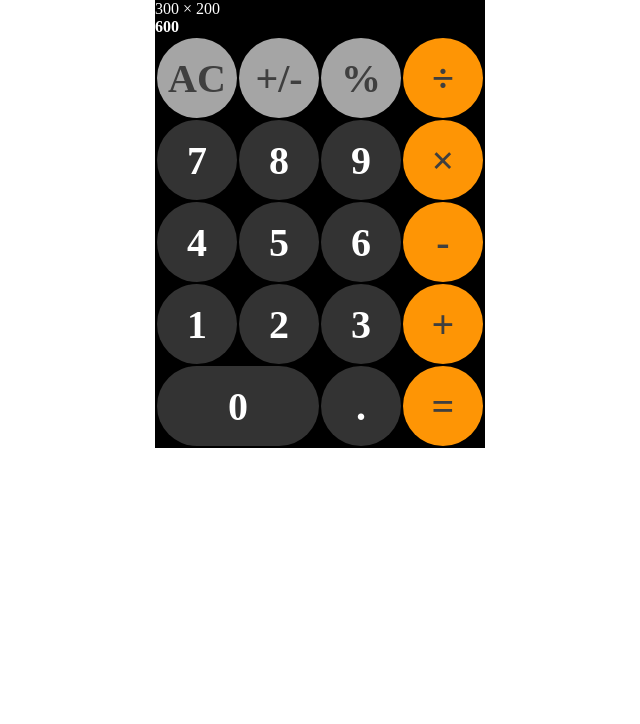
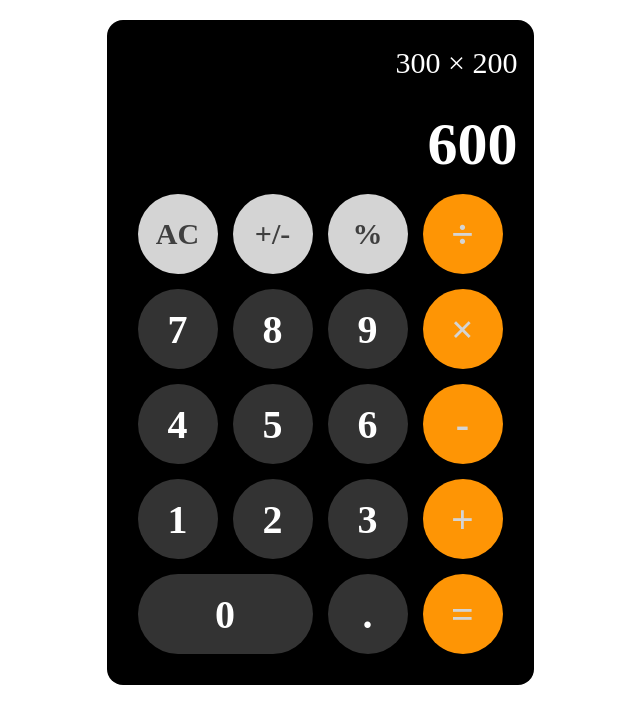
Before and after one commit to SalmanTheSeeker/Calculator, a plain HTML site: page index.html in a window 1280 px wide. Shown: the whole page, without its empty margins (320-960 px from the left). Drawn offline with Linux system fonts and the light colour scheme.

Commit message:
UI completed

```diff
--- a/index.html
+++ b/index.html
@@ -12,47 +12,47 @@
         <div id="results-container" class="results-container">
 
             <div id="values" class="values">
-                <p id="values-p"> 300 × 200</p>
+                <p class="text-fields" id="values-p"> 300 × 200</p>
             </div>
 
             <div id="results" class="results">
-                <b id="results-p">600</b>
+                <b class="text-fields" id="results-p">600</b>
             </div>
 
         </div>
 
-        <table>
+        <table class="btns-table">
 
-            <tbody>
+            <tbody >
 
                 <tr>
                     <td id="ac" class="btns btns-white">AC</td>
-                    <td id="ac" class="btns btns-white">+/-</td>
-                    <td id="ac"class="btns btns-white">%</td>
-                    <td id="ac" class="btns btns-orange">÷</td>
+                    <td id="cl" class="btns btns-white">+/-</td>
+                    <td id="prce"class="btns btns-white">%</td>
+                    <td id="dvi" class="btns btns-orange">÷</td>
                 </tr>
                 <tr>
-                    <td id="ac" class="btns">7</td>
-                    <td id="ac" class="btns">8</td>
-                    <td id="ac"class="btns">9</td>
-                    <td id="ac" class="btns btns-orange">×</td>
+                    <td id="7" class="btns">7</td>
+                    <td id="8" class="btns">8</td>
+                    <td id="9"class="btns">9</td>
+                    <td id="mlti" class="btns btns-orange">×</td>
                 </tr>
                 <tr>
-                    <td id="ac" class="btns">4</td>
-                    <td id="ac" class="btns">5</td>
-                    <td id="ac"class="btns">6</td>
-                    <td id="ac" class="btns btns-orange">-</td>
+                    <td id="4" class="btns">4</td>
+                    <td id="5" class="btns">5</td>
+                    <td id="6"class="btns">6</td>
+                    <td id="min" class="btns btns-orange">-</td>
                 </tr>
                 <tr>
-                    <td id="ac" class="btns">1</td>
-                    <td id="ac" class="btns">2</td>
-                    <td id="ac"class="btns">3</td>
-                    <td id="ac" class="btns btns-orange">+</td>
+                    <td id="1" class="btns">1</td>
+                    <td id="2" class="btns">2</td>
+                    <td id="3"class="btns">3</td>
+                    <td id="pls" class="btns btns-orange">+</td>
                 </tr>
                 <tr>
-                    <td colspan="2" id="btn-0" class="btns">0</td>
-                    <td id="ac" class="btns">.</td>
-                    <td id="ac" class="btns btns-orange">=</td>
+                    <td colspan="2" id="0" class="btns btn-0">0</td>
+                    <td id="dot" class="btns">.</td>
+                    <td id="eql" class="btns btns-orange">=</td>
                 </tr>
 
             </tbody>
--- a/script.js
+++ b/script.js
@@ -0,0 +1,48 @@
+const buttons = document.querySelectorAll(".btns");
+let result = document.getElementById("results-p");
+let value = document.getElementById("values-p");
+
+buttons.forEach(function(button) {
+
+button.addEventListener("click", function() {
+
+    let classes = button.classList;
+
+    console.log(classes.contains('btns-white'));
+
+    result.innerText = button.classList;
+
+    if(classes.contains("btns-white")){
+
+        switch (button.id) {
+            case "ac":
+
+             value.innerText = " "
+
+            break;
+
+            case "cl":
+
+             result.innerText = "+/-"
+
+            break;
+
+            case "prce":
+
+             result.innerText = "%"
+
+           break;
+        }
+
+    }else if(classes.contains("btns-orange")){
+
+        result.innerText = "orange"
+
+    }else{
+
+        value.innerText += button.innerText
+
+    }
+
+  });
+});
--- a/style.css
+++ b/style.css
@@ -12,6 +12,38 @@
     width: max-content;
     background-color: black;
     color: white;
+    padding: 1rem;
+    border-radius: 1rem;
+    margin-top: 20px;
+}
+
+.results-container{
+
+    text-align: right;
+}
+#values{
+
+    font-size: 30px;
+    margin-top: 10px;
+
+}
+
+#results{
+
+    font-size: 60px;
+    margin-top: 30px;
+
+
+}
+
+.text-fields{
+
+    overflow:hidden;
+}
+
+.btns-table{
+
+    border-spacing: 15px;
 }
 
 .btns{
@@ -22,22 +54,41 @@
     font-weight: bold;
     font-size: 40px;
     text-align: center;
-    border-radius: 50%;
+    transition: scale .3s;
+    border-radius:50%;
+    /* border: 5px solid black; */
+    /* box-shadow: 1px 1px 8px #ffffff; */
+    box-shadow: inset;
 
 }
 
+.btns-click{
+    scale: .90;
+}
+
+.btns:hover{
+
+    cursor: pointer;
+    scale: 1.05;
+}
+
 .btns-white{
-    background-color: #A5A5A5;
+    background-color: #d4d4d4;
     color: rgb(63, 63, 63);
+    font-weight: bold;
+    font-size: 30px;
 }
 
 
 .btns-orange{
     background-color: #FE9505;
     color: rgb(63, 63, 63);
+    font-weight: bold;
+    font-size: 40px;
+    color: #d4d4d4;
 }
 
-#btn-0{
+.btn-0{
 
     border-radius: 2.5rem;
 }
```
